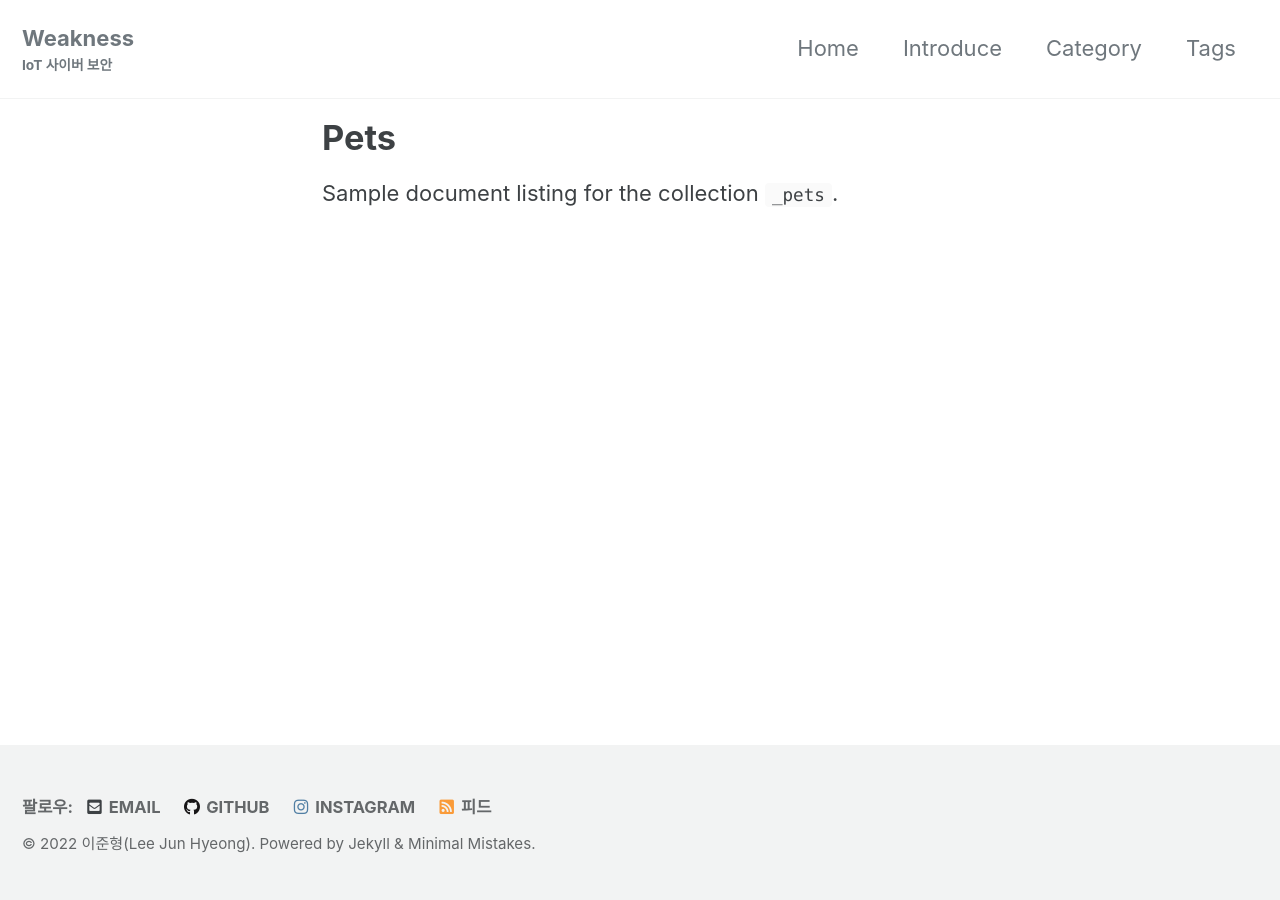
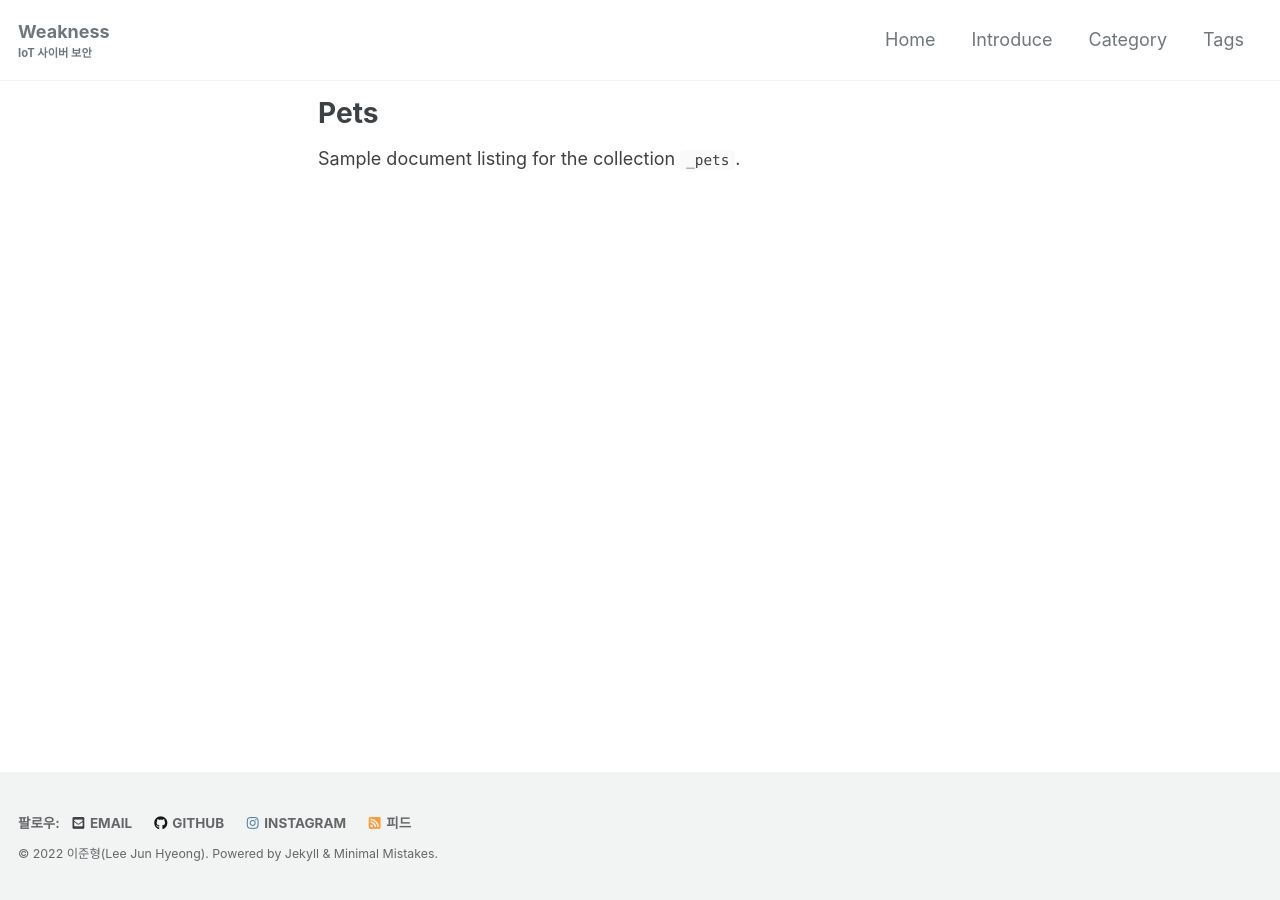
Before and after one commit to with-developer/with-developer.github.io, a Jekyll site: the page built from _pages/pets.md, in a window 1280 px wide. Built offline with Jekyll 4.4.1, drawn with Linux system fonts in a browser that asks for light colours; cached includes are drawn as plain includes.

Commit message:
font size config

```diff
--- a/_sass/minimal-mistakes/_reset.scss
+++ b/_sass/minimal-mistakes/_reset.scss
@@ -15,11 +15,11 @@ html {
   }
 
   @include breakpoint($large) {
-    font-size: 20px;
+    font-size: 18px; //defalut값은 20이였음. 2022.04.10 수정
   }
 
   @include breakpoint($x-large) {
-    font-size: 22px;
+    font-size: 18px; //defalut값은 22이였음. 2022.04.10 수정
   }
 
   -webkit-text-size-adjust: 100%;
```
